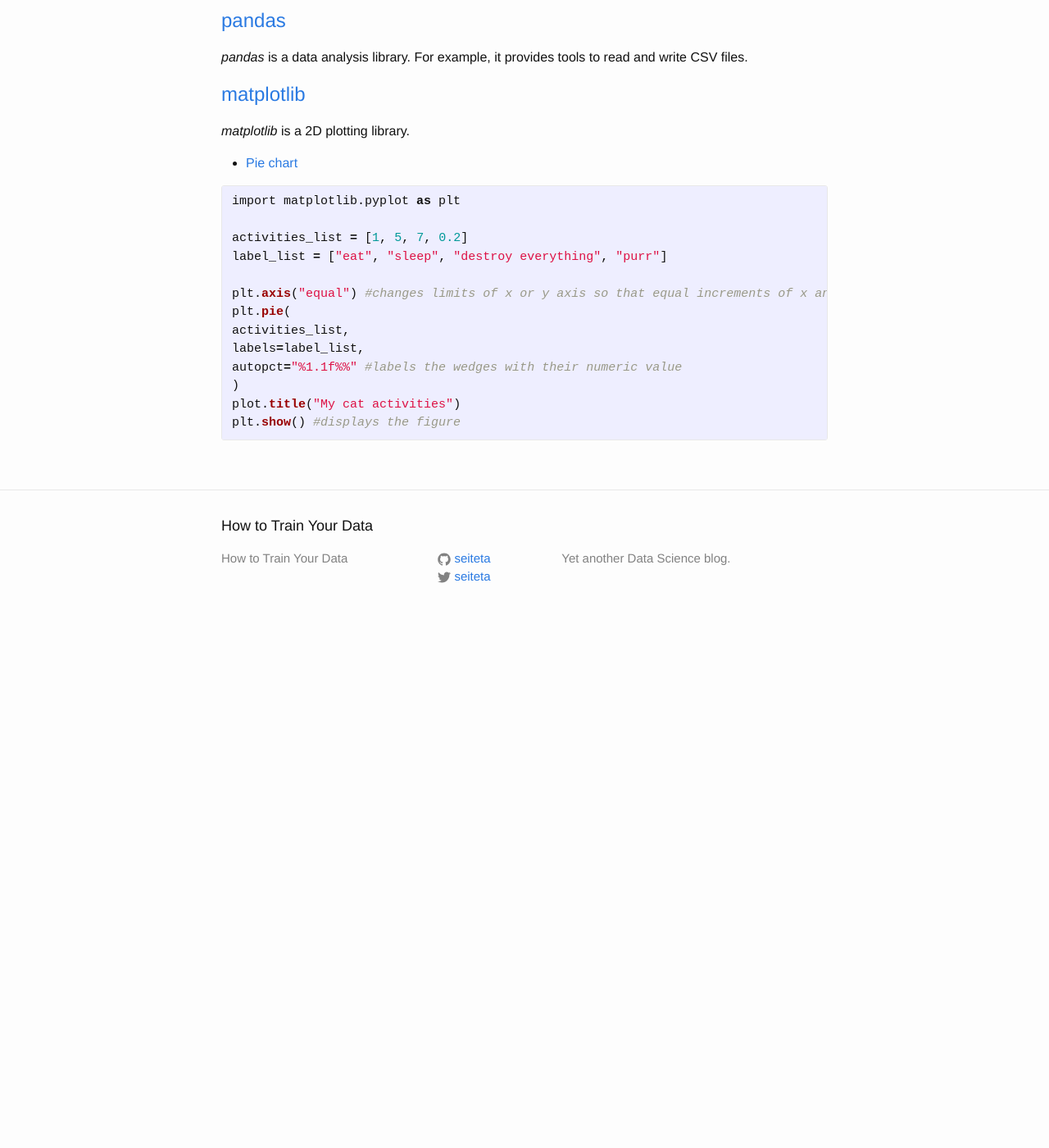
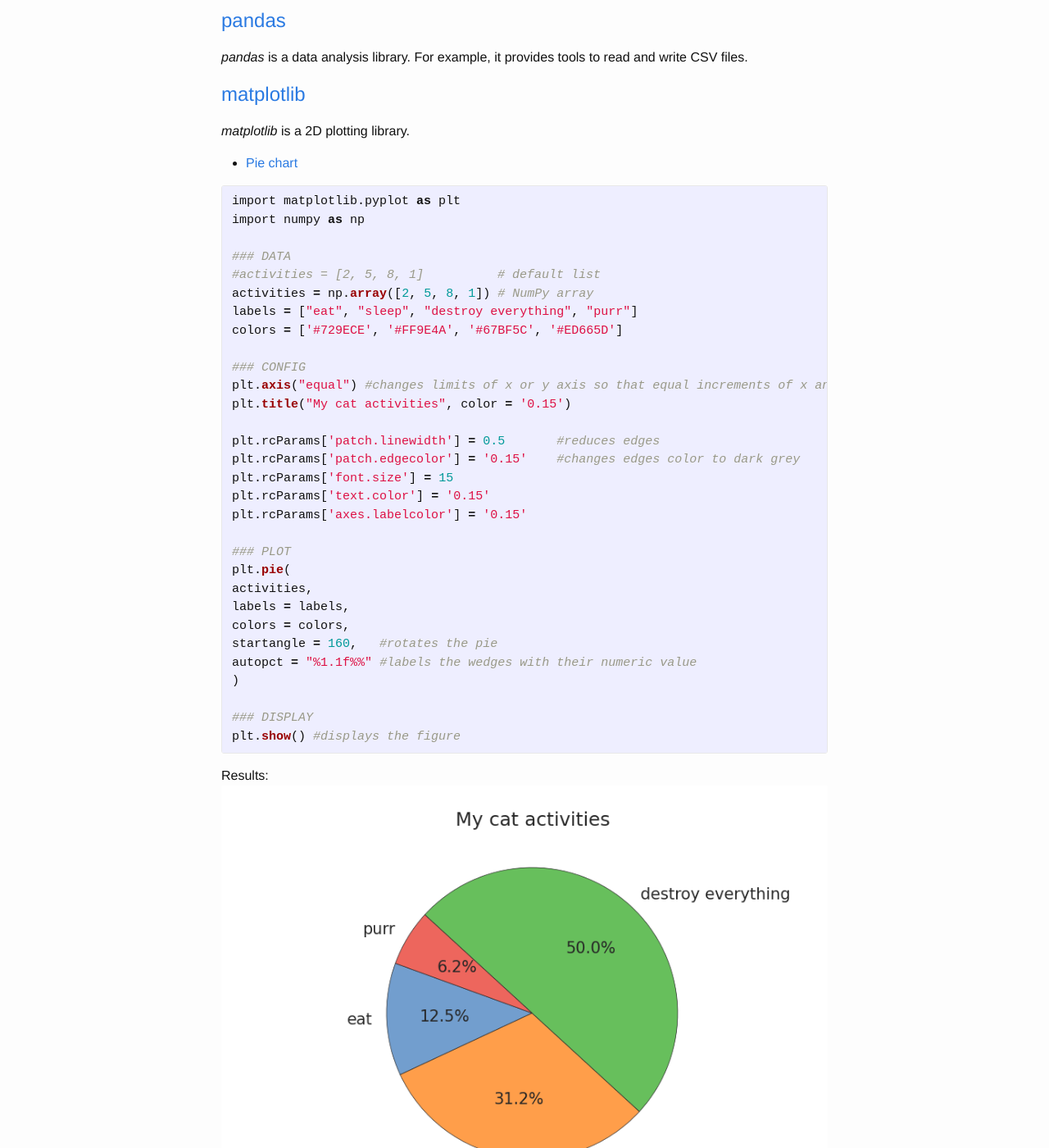
Before and after one commit to seiteta/seiteta.github.io_old, a Jekyll site: the page built from _posts/2014-11-25-python-libraries.md, in a window 1280 px wide and 1400 px high, scrolled down 193 px. Shown: the whole window at 82% size. Built offline with Jekyll 4.4.1, drawn with Linux system fonts in a browser that asks for light colours; before the commit the page ends 968 px from its top, so only the background shows below that; some of the changed text lies outside the part shown.

Commit message:
Add a matplotlib image

```diff
--- a/_posts/2014-11-25-python-libraries.md
+++ b/_posts/2014-11-25-python-libraries.md
@@ -14,16 +14,44 @@ tags: Python library cheat-sheet
 * [Pie chart](http://matplotlib.org/api/pyplot_api.html?highlight=pie#matplotlib.pyplot.pie)
 {% highlight python %}
 import matplotlib.pyplot as plt
+import numpy as np
 
-activities_list = [1, 5, 7, 0.2]
-label_list = ["eat", "sleep", "destroy everything", "purr"]
+### DATA
+#activities = [2, 5, 8, 1]          # default list
+activities = np.array([2, 5, 8, 1]) # NumPy array
+labels = ["eat", "sleep", "destroy everything", "purr"]
+colors = ['#729ECE', '#FF9E4A', '#67BF5C', '#ED665D']
 
+### CONFIG
 plt.axis("equal") #changes limits of x or y axis so that equal increments of x and y have the same length.
+plt.title("My cat activities", color = '0.15')
+
+plt.rcParams['patch.linewidth'] = 0.5       #reduces edges
+plt.rcParams['patch.edgecolor'] = '0.15'    #changes edges color to dark grey
+plt.rcParams['font.size'] = 15
+plt.rcParams['text.color'] = '0.15'
+plt.rcParams['axes.labelcolor'] = '0.15'
+
+### PLOT
 plt.pie(
-activities_list,
-labels=label_list,
-autopct="%1.1f%%" #labels the wedges with their numeric value
+activities,
+labels = labels,
+colors = colors,
+startangle = 160,   #rotates the pie
+autopct = "%1.1f%%" #labels the wedges with their numeric value
 )
-plot.title("My cat activities")
+
+### DISPLAY
 plt.show() #displays the figure
 {% endhighlight %}
+
+Results:
+![cat](/downloads/cat-activities.png "My cat activities")
+
+# [numpy](http://www.numpy.org/)
+*numpy* is a scientific computing library, allowing user to uses matrices.
+
+{% highlight python %}
+import numpy.random as npr
+A = npr.rand(3, 3) #create a 3x3 random matrix
+{% endhighlight %}
```
Also changed, not shown: downloads/cat-activities.png (added).
